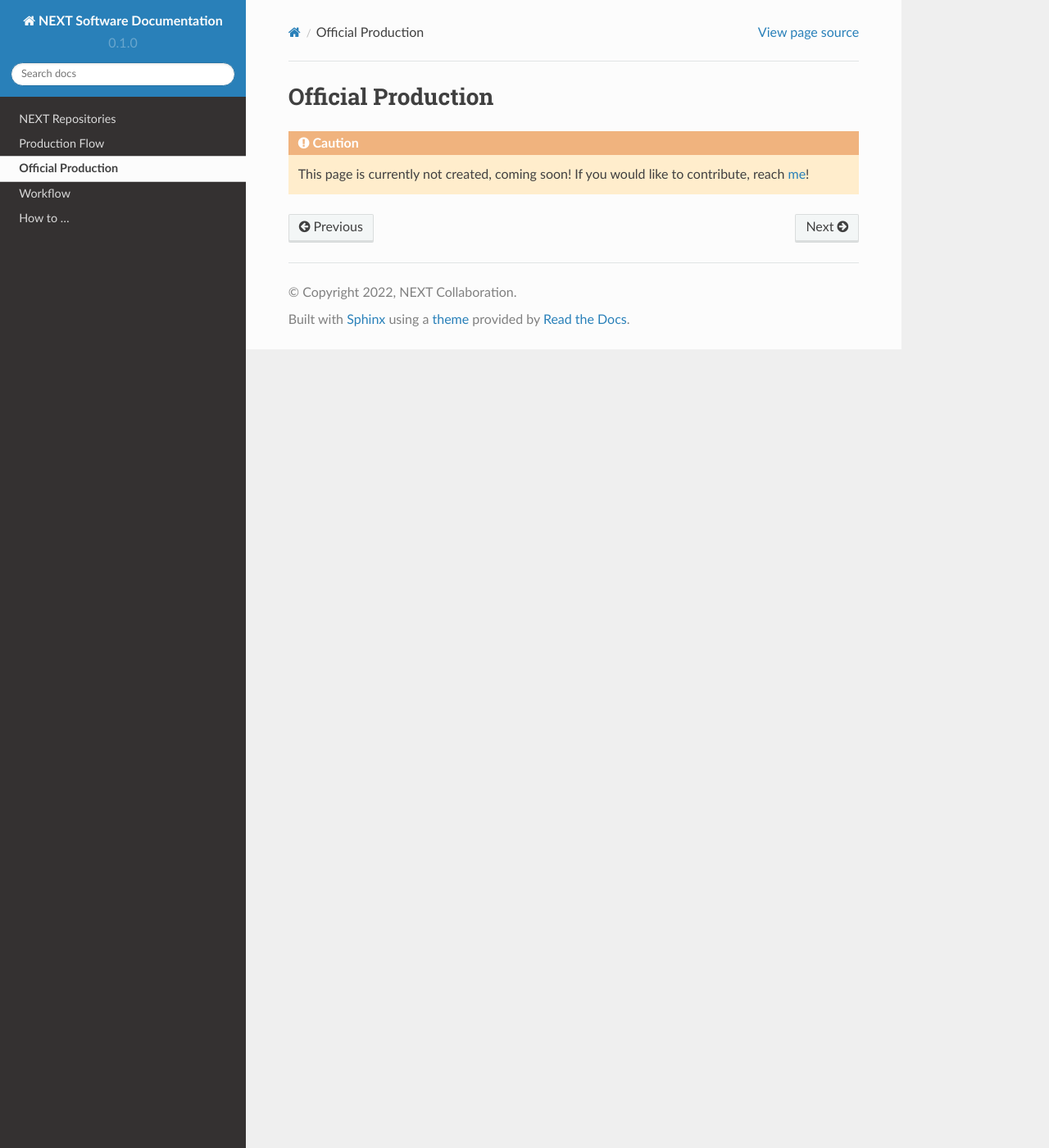
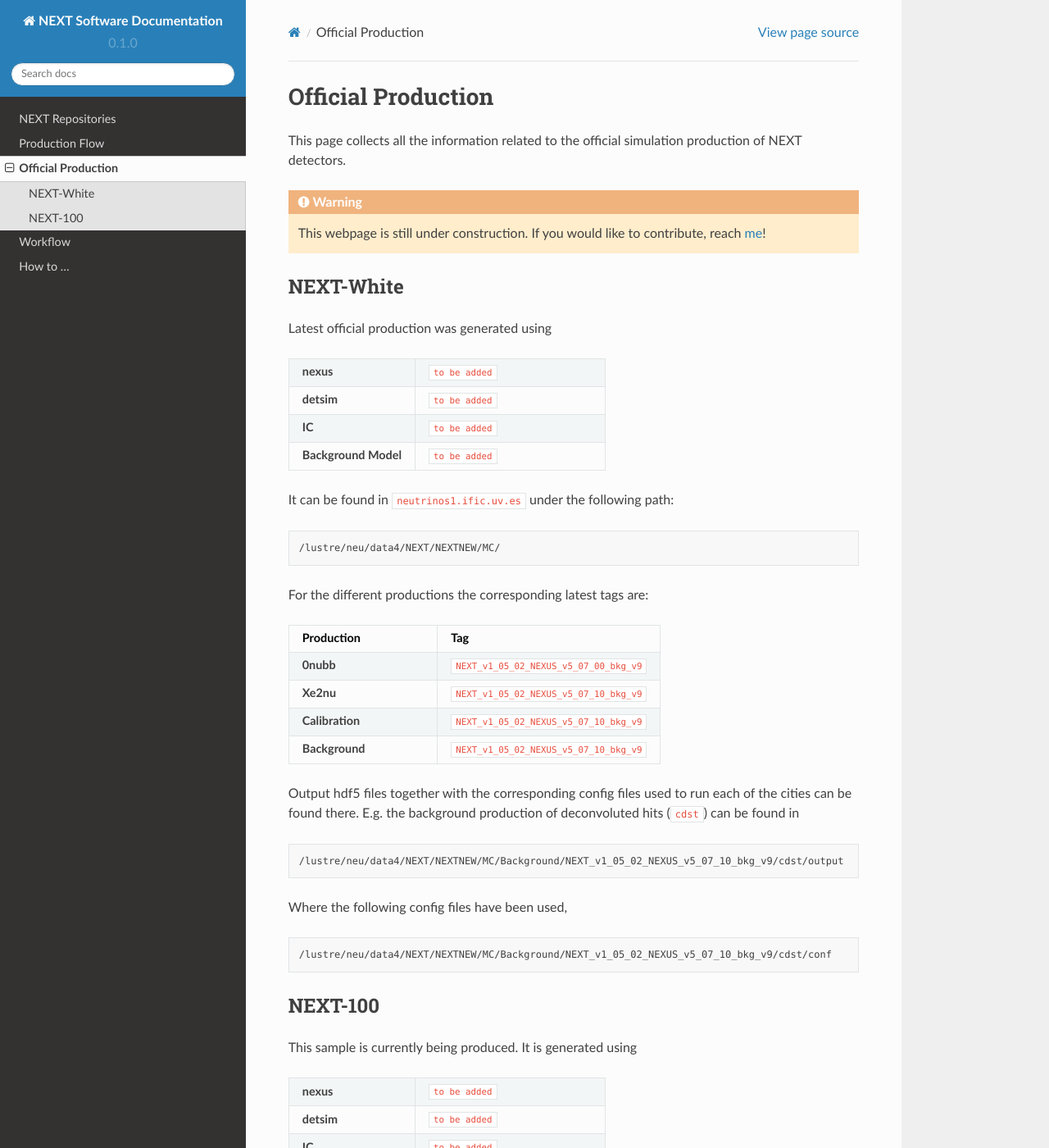
Before and after one commit to next-exp/sw-docs, a Sphinx documentation site: the page built from docs/source/production.rst, in a window 1280 px wide and 1400 px high. Shown: the whole window at 82% size. Built offline with Sphinx 7.4.7 and the Read the Docs theme 2.0.0, drawn with Linux system fonts in a browser that asks for light colours; some of the changed text lies outside the part shown.

Commit message:
Add official production layout

```diff
--- a/docs/source/production.rst
+++ b/docs/source/production.rst
@@ -1,5 +1,86 @@
 Official Production
 ====================
 
-.. caution::
-  This page is currently not created, coming soon! If you would like to contribute, reach `me <helena.almamol@gmail.com>`_!
+This page collects all the information related to the official simulation production of NEXT detectors.
+
+.. warning::
+  This webpage is still under construction. If you would like to contribute, reach `me <helena.almamol@gmail.com>`_!
+
+
+NEXT-White
+------------
+Latest official production was generated using
+
+.. list-table::
+   :widths: 40 60
+   :header-rows: 0
+
+   * - **nexus**
+     - ``to be added``
+   * - **detsim**
+     - ``to be added``
+   * - **IC**
+     - ``to be added``
+   * - **Background Model**
+     - ``to be added``
+
+It can be found in ``neutrinos1.ific.uv.es`` under the following path:
+
+.. code-block:: text
+
+  /lustre/neu/data4/NEXT/NEXTNEW/MC/
+
+For the different productions the corresponding latest tags are:
+
+.. list-table::
+   :widths: 40 60
+   :header-rows: 1
+
+   * - Production
+     - Tag
+   * - **0nubb**
+     - ``NEXT_v1_05_02_NEXUS_v5_07_00_bkg_v9``
+   * - **Xe2nu**
+     - ``NEXT_v1_05_02_NEXUS_v5_07_10_bkg_v9``
+   * - **Calibration**
+     - ``NEXT_v1_05_02_NEXUS_v5_07_10_bkg_v9``
+   * - **Background**
+     - ``NEXT_v1_05_02_NEXUS_v5_07_10_bkg_v9``
+
+
+Output hdf5 files together with the corresponding config files used to run each of the cities can be found there. E.g. the background production of deconvoluted hits (``cdst``) can be found in
+
+.. code-block:: text
+
+  /lustre/neu/data4/NEXT/NEXTNEW/MC/Background/NEXT_v1_05_02_NEXUS_v5_07_10_bkg_v9/cdst/output
+
+Where the following config files have been used,
+
+.. code-block:: text
+
+  /lustre/neu/data4/NEXT/NEXTNEW/MC/Background/NEXT_v1_05_02_NEXUS_v5_07_10_bkg_v9/cdst/conf
+
+
+
+NEXT-100
+------------
+This sample is currently being produced. It is generated using
+
+.. list-table::
+   :widths: 40 60
+   :header-rows: 0
+
+   * - **nexus**
+     - ``to be added``
+   * - **detsim**
+     - ``to be added``
+   * - **IC**
+     - ``to be added``
+   * - **Background Model**
+     - ``to be added``
+
+Detsim light tables (LTs) and pulse shape functions (PSFs) can be found in ``neutrinos1.ific.uv.es`` in
+
+.. code-block:: text
+
+  /data5/users/gdiaz/NEXT100/kr83m/LightTables
```
